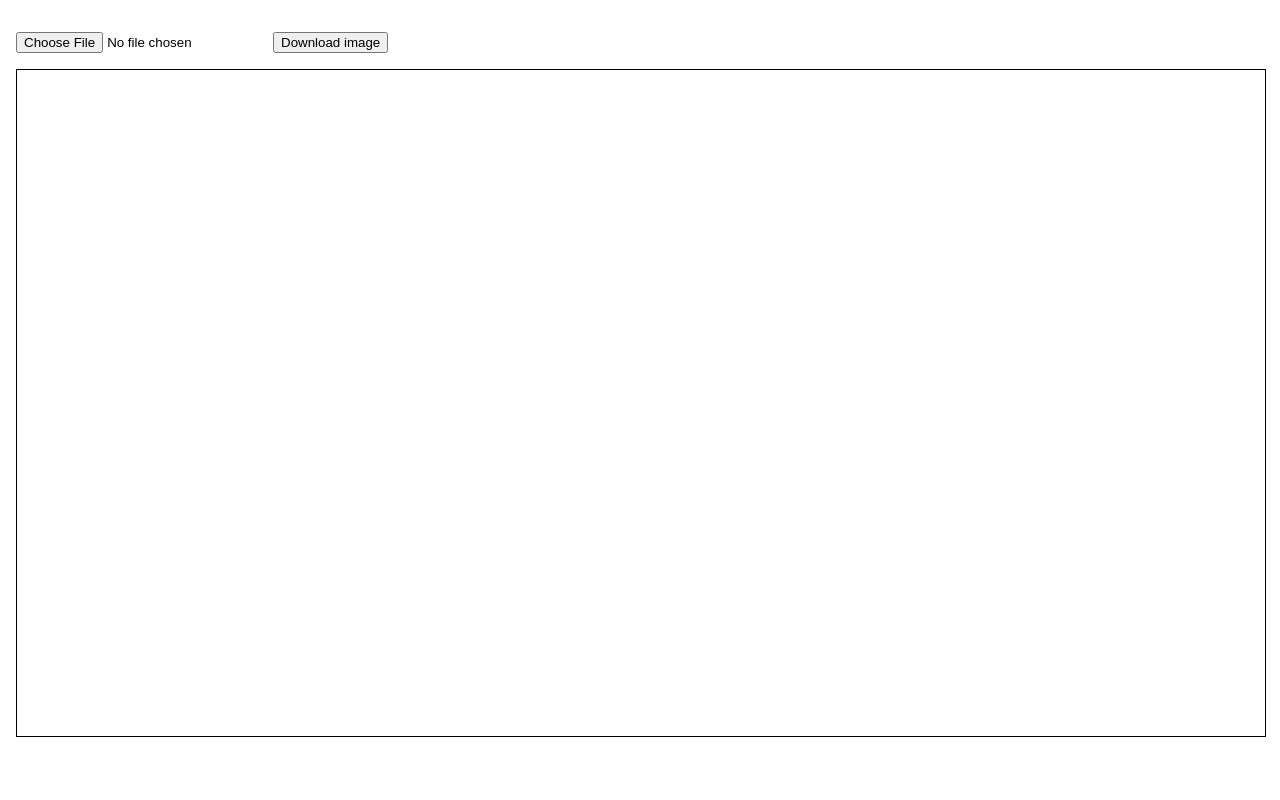
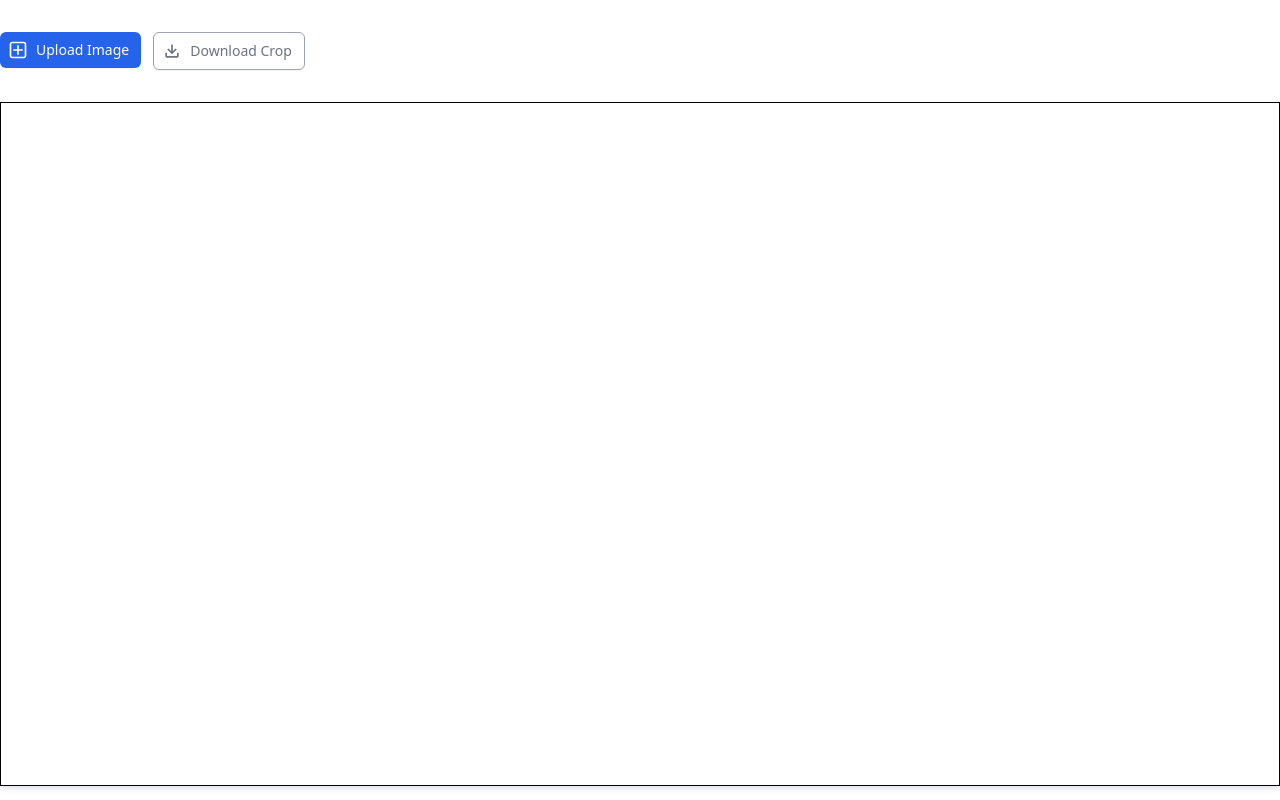
Before and after one commit to daveg1/image-cropper, a website with bundled scripts: page index.html in a window 1280 px wide. Built offline with nearby package versions, Linux system fonts and the light colour scheme.

Commit message:
main: integrate tailwind

```diff
--- a/index.html
+++ b/index.html
@@ -5,14 +5,31 @@
   <meta http-equiv="X-UA-Compatible" content="IE=edge">
   <meta name="viewport" content="width=device-width, initial-scale=1.0">
   <title>Image Cropper</title>
-  <link rel="stylesheet" href="site.css">
+  <link rel="stylesheet" href="dist/site.css">
   <script src="js/index.js" type="module"></script>
 </head>
 <body>
-  <p>
-    <input id="file-upload" type="file" accept="image/*">
-    <button id="download">Download image</button>
-  </p>
-  <canvas id="image-space" height="800" width="1500"></canvas>
+  <input id="file-upload" class="hidden" type="file" accept="image/*">
+  <div class="max-w-7xl mx-auto">
+    <div class="flex my-8">
+      <span class="mr-3">
+        <button
+          id="upload"
+          class="flex items-center px-3 py-2 bg-blue-600 font-medium text-sm text-white rounded-md shadow-sm hover:bg-blue-700">
+          <svg class="-ml-1 h-5 w-5" viewBox="0 0 24 24" fill="none" xmlns="http://www.w3.org/2000/svg"><path d="M12 6C12.5523 6 13 6.44772 13 7V11H17C17.5523 11 18 11.4477 18 12C18 12.5523 17.5523 13 17 13H13V17C13 17.5523 12.5523 18 12 18C11.4477 18 11 17.5523 11 17V13H7C6.44772 13 6 12.5523 6 12C6 11.4477 6.44772 11 7 11H11V7C11 6.44772 11.4477 6 12 6Z" fill="currentColor" /><path fill-rule="evenodd" clip-rule="evenodd" d="M5 22C3.34315 22 2 20.6569 2 19V5C2 3.34315 3.34315 2 5 2H19C20.6569 2 22 3.34315 22 5V19C22 20.6569 20.6569 22 19 22H5ZM4 19C4 19.5523 4.44772 20 5 20H19C19.5523 20 20 19.5523 20 19V5C20 4.44772 19.5523 4 19 4H5C4.44772 4 4 4.44772 4 5V19Z" fill="currentColor" /></svg>
+          <span class="ml-2">Upload Image</span>
+        </button>
+      </span>
+      <span>
+        <button
+          id="download"
+          class="flex items-center px-3 py-2 bg-white font-medium text-sm text-gray-500 rounded-md shadow-sm border border-gray-400 hover:bg-gray-100">
+          <svg class="-ml-1 h-5 w-5" viewBox="0 0 24 24" fill="none" xmlns="http://www.w3.org/2000/svg"><path d="M11 5C11 4.44772 11.4477 4 12 4C12.5523 4 13 4.44772 13 5V12.1578L16.2428 8.91501L17.657 10.3292L12.0001 15.9861L6.34326 10.3292L7.75748 8.91501L11 12.1575V5Z" fill="currentColor" /><path d="M4 14H6V18H18V14H20V18C20 19.1046 19.1046 20 18 20H6C4.89543 20 4 19.1046 4 18V14Z" fill="currentColor" /></svg>
+          <span class="ml-2">Download Crop</span>
+        </button>
+      </span>
+    </div>
+    <canvas id="image-space" class="shadow-md shadow-slate-200" height="800" width="1500"></canvas>
+  </div>
 </body>
 </html>
--- /dev/null
+++ b/postcss.config.js
@@ -0,0 +1,7 @@
+module.exports = {
+  plugins: {
+    tailwindcss: {},
+    autoprefixer: {},
+    cssnano: {},
+  },
+}
--- /dev/null
+++ b/public/css/site.css
@@ -0,0 +1,21 @@
+@tailwind base;
+@tailwind components;
+@tailwind utilities;
+
+canvas {
+  border: 1px solid black;
+  max-height: 100%;
+  max-width: 100%;
+}
+
+.selection {
+  /* background-color: rgba(40, 40, 231, 0.575); */
+  border: 1px solid #00f;
+  cursor: move;
+  position: absolute;
+  /* box-sizing: border-box */
+}
+
+.button {
+  @apply flex rounded p-2 bg-green-300 cursor-pointer;
+}
--- /dev/null
+++ b/tailwind.config.js
@@ -0,0 +1,7 @@
+module.exports = {
+  content: ['./index.html'],
+  theme: {
+    extend: {},
+  },
+  plugins: [],
+}
```
Also changed, not shown: package.json (added, +26 -0 lines), dist/site.css (added), 1 other file.
